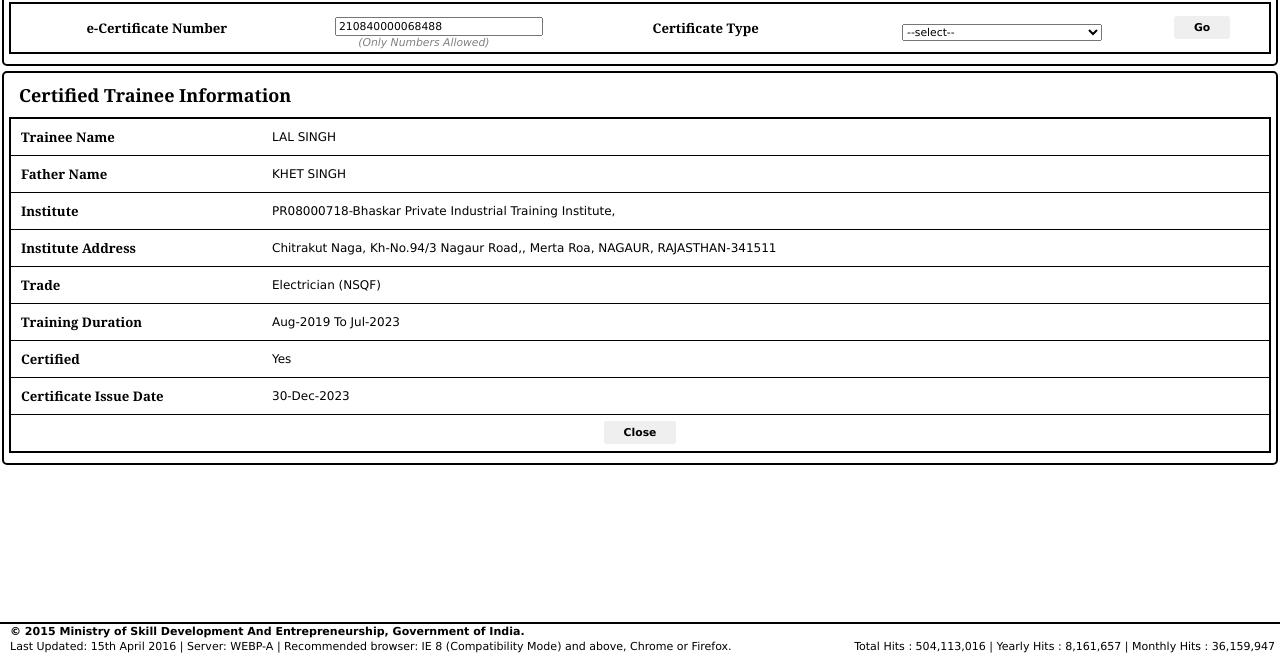
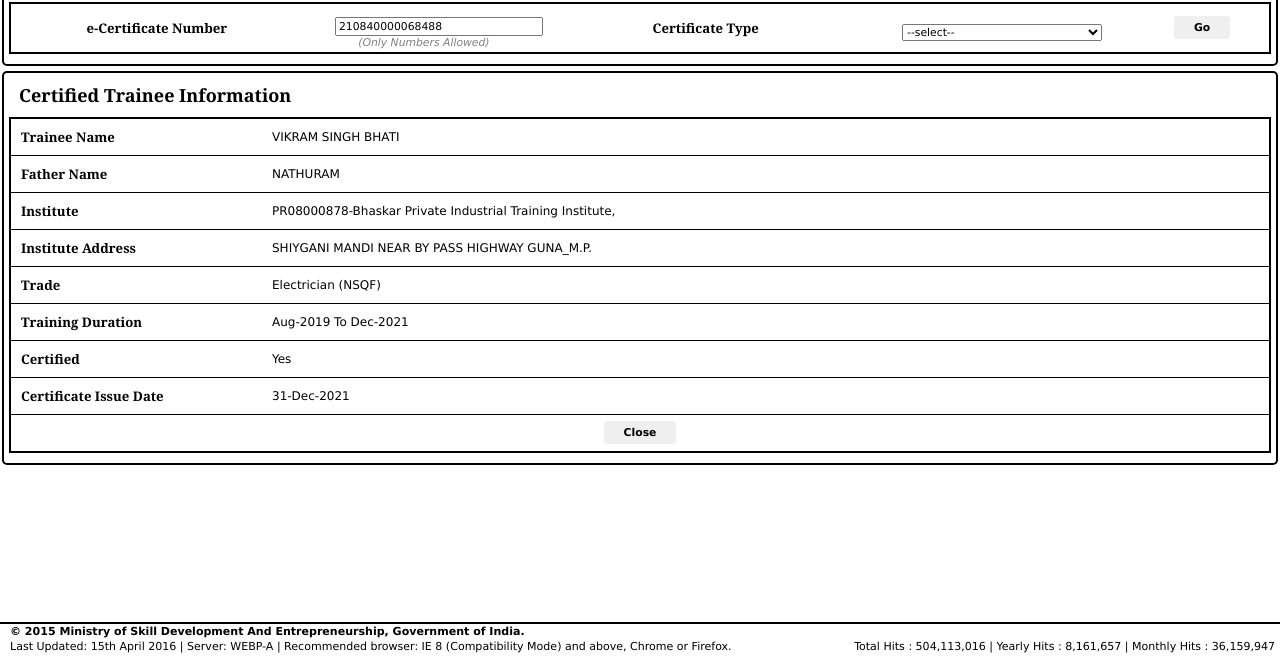
Before and after one commit to shubhamchhangani/simple-html, a plain HTML site: page certificate1.html in a window 1280 px wide. Shown: the part 144-800 px from the top of the page. Drawn offline with Linux system fonts and the light colour scheme.

Commit message:
Update certificate1.html

```diff
--- a/certificate1.html
+++ b/certificate1.html
@@ -1370,27 +1370,27 @@ a.linkblock:hover {
             <tr>
                 <th style="width: 20%">Trainee Name</th>
                 <td>
-                    <span id="cphBody_lblTraineeName">LAL SINGH</span>
+                    <span id="cphBody_lblTraineeName">VIKRAM SINGH BHATI</span>
                 </td>
             </tr>
             <tr>
                 <th style="width: 20%">Father Name </th>
                 <td>
-                    <span id="cphBody_lblFatherName">KHET SINGH</span>
+                    <span id="cphBody_lblFatherName">NATHURAM</span>
                 </td>
             </tr>
 
             <tr>
                 <th style="width: 20%">Institute</th>
                 <td>
-                    <span id="cphBody_lblInstitite">PR08000718-Bhaskar Private Industrial Training Institute,</span>
+                    <span id="cphBody_lblInstitite">PR08000878-Bhaskar Private Industrial Training Institute,</span>
                 </td>
             </tr>
 
             <tr>
                 <th style="width: 20%">Institute Address</th>
                 <td>
-                    <span id="cphBody_lblInstituteAddress">Chitrakut Naga, Kh-No.94/3 Nagaur Road,, Merta Roa, NAGAUR, RAJASTHAN-341511</span>
+                    <span id="cphBody_lblInstituteAddress">SHIYGANI MANDI NEAR BY PASS HIGHWAY GUNA_M.P.</span>
                 </td>
             </tr>
 
@@ -1404,7 +1404,7 @@ a.linkblock:hover {
             <tr>
                 <th style="width: 20%">Training Duration </th>
                 <td>
-                    <span id="cphBody_lblTrainingDuration">Aug-2019 To Jul-2023</span>
+                    <span id="cphBody_lblTrainingDuration">Aug-2019 To Dec-2021</span>
                 </td>
             </tr>
 
@@ -1417,7 +1417,7 @@ a.linkblock:hover {
             <tr>
                 <th style="width: 10%">Certificate Issue Date</th>
                 <td>
-                    <span id="cphBody_lblDateOfIssue">30-Dec-2023</span>
+                    <span id="cphBody_lblDateOfIssue">31-Dec-2021</span>
                 </td>
             </tr>
             <tr>
```
